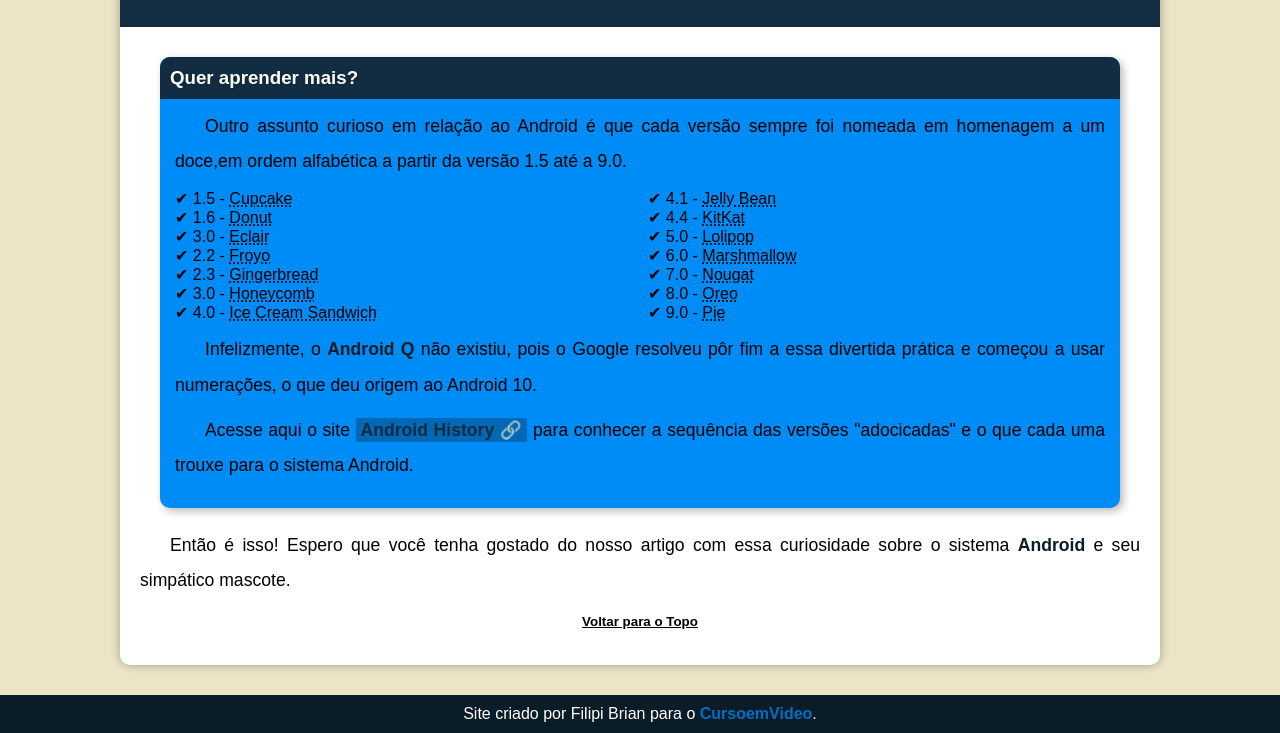
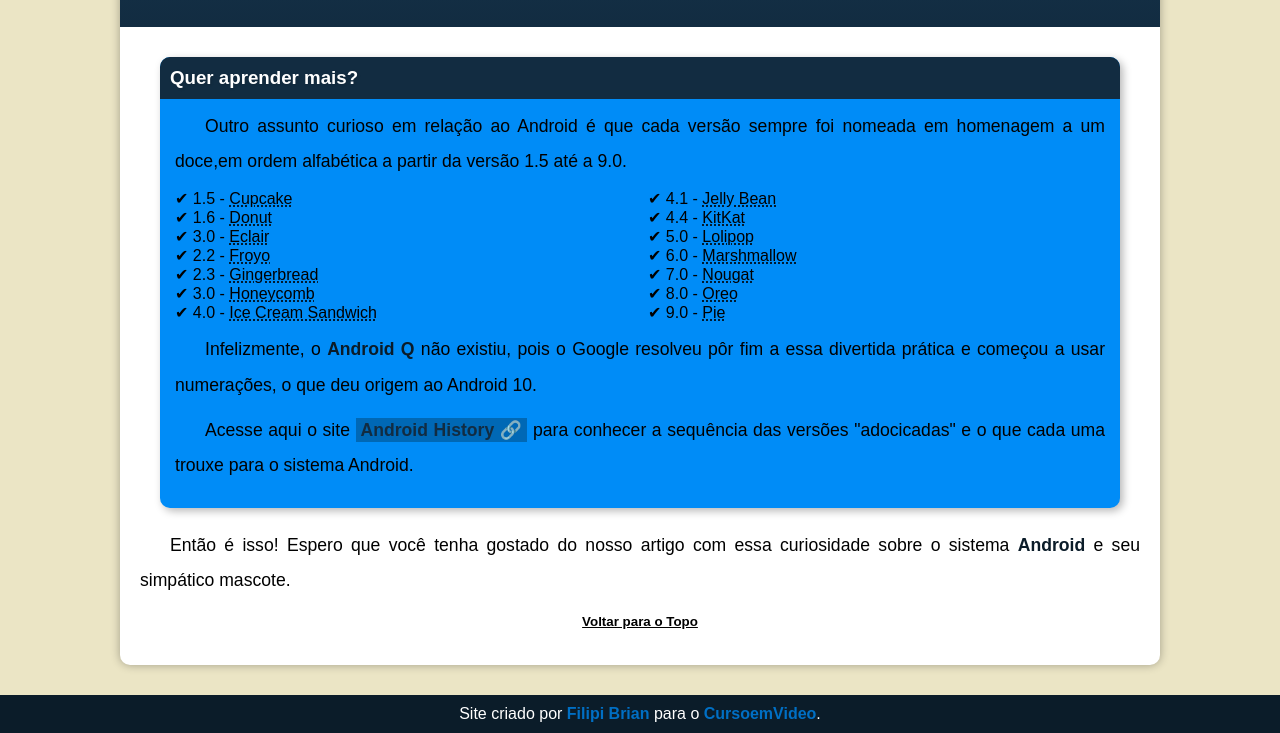
Before and after one commit to DevRuy/projeto-android, a plain HTML site: page index.html in a window 1280 px wide. Shown: the part 2430-3163 px from the top of the page. Drawn offline with Linux system fonts and the light colour scheme.

Commit message:
remove js/add <a> in footer

```diff
--- a/index.html
+++ b/index.html
@@ -109,35 +109,11 @@
                 <input type="submit" value="Voltar para o Topo">
             </form>
 
-            <!-- Botão para o topo em JS
-            <button onclick="topFunction()" id="button-top" title="top">Topo</button>
-            -->
-
         </main>
 
         <footer>
-            Site criado por Filipi Brian para o <a href="http://www.youtube.com/CursoemVideo" target="_blank" rel="externo">CursoemVideo</a>.
+            Site criado por <a href="https://github.com/DevRuy" target="_blank" rel="externo">Filipi Brian</a> para o <a href="http://www.youtube.com/CursoemVideo" target="_blank" rel="externo">CursoemVideo</a>.
         </footer>
-
-        <!--Botão para o topo em JS
-        <script>
-            let mybutton = document.getElementById("button-top");
-
-                window.onscroll = function() {scrollFunction()};
-                    function scrollFunction() {
-                         if (document.body.scrollTop > 2000 || document.documentElement.scrollTop > 2000) {
-                            mybutton.style.display = "block";
-                        } else {
-                            mybutton.style.display = "none";
-                        }
-                }
-
-                function topFunction() {
-                    document.body.scrollTop = 0;
-                document.documentElement.scrollTop = 0;
-                }
-        </script>
-            -->
 
 </body>
 </html>
```
